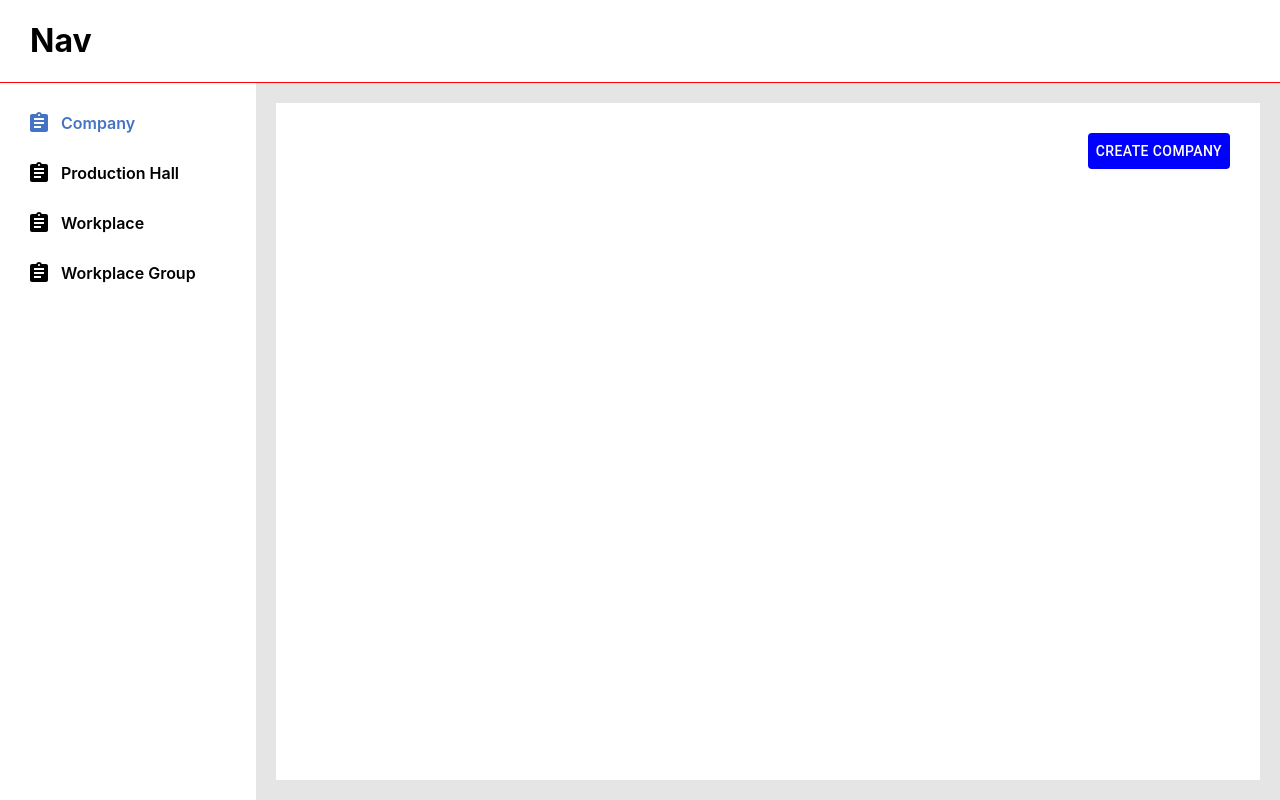
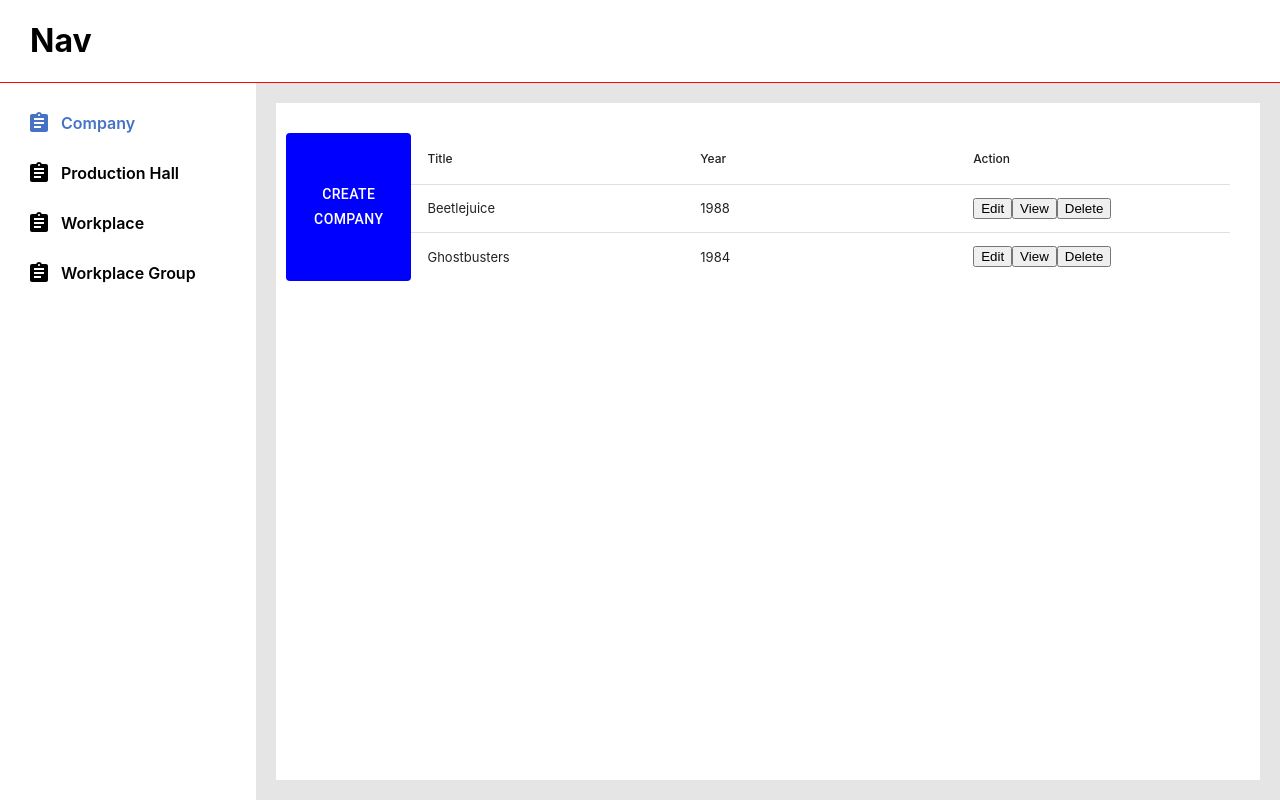
Before and after one commit to 000l3ear000/tracker, a Next.js app: page / in a window 1280 px wide. Built offline with nearby package versions, Linux system fonts and the light colour scheme.

Commit message:
added table but cant fix the styles

```diff
--- a/components/CustomModal/CustomModal.js
+++ b/components/CustomModal/CustomModal.js
@@ -1,5 +1,6 @@
 import { Modal, Button, Box } from '@material-ui/core'
-import React, { useState } from 'react'
+import React, { useState, useEffect, useMemo } from 'react';
+import DataTable from 'react-data-table-component';
 import styles from "../../styles/CustomModal.module.css"
 
 function CustomModal({ name }) {
@@ -7,6 +8,60 @@ function CustomModal({ name }) {
     const [open, setOpen] = useState(false);
     const handleOpen = () => setOpen(true);
     const handleClose = () => setOpen(false);
+
+    const columns = [
+        {
+            name: 'Title',
+            selector: row => row.title,
+            sortable: true,
+        },
+        {
+            name: 'Year',
+            selector: row => row.year,
+            sortable: true,
+        },
+                  {
+            name:"Action",
+            cell: (row) => <div className="btn-group" role="group" aria-label="Basic example">
+            <button type="button" id={row.id} onClick={editRow} className="btn btn-primary">Edit</button>
+            <button type="button" id={row.id} onClick={viewRow} className="btn btn-warning">View</button>
+            <button type="button" id={row.id} onClick={deleteRow} className="btn btn-danger">Delete</button>
+          </div>,
+            ignoreRowClick: true,
+            allowOverflow: true,
+            selector: false
+          },
+    ];
+
+    const data = [
+        {
+            id: 1,
+            title: 'Beetlejuice',
+            year: '1988',
+        },
+        {
+            id: 2,
+            title: 'Ghostbusters',
+            year: '1984',
+        },
+    ]
+
+    const handleChange = value => {
+        setSelectedRows(value);
+    }
+
+    const editRow = event => {
+        console.log(event.target.id);
+    };
+
+    const deleteRow = event => {
+        console.log(event.target.id);
+    };
+
+    const viewRow = event => {
+        console.log(event.target.id);
+    }
+
     const style = {
         position: 'absolute',
         top: '50%',
@@ -18,6 +73,39 @@ function CustomModal({ name }) {
         boxShadow: 24,
         p: 4,
     };
+
+    // const columns = useMemo(
+    //     () => [
+    //       {
+    //         name: 'Name',
+    //         selector: row => row.name,
+    //         sortable: true,
+    //         grow: 2,
+    //       },
+    //       {
+    //         name: 'Type',
+    //         selector: row => row.year,
+    //         sortable: true,
+    //       },
+    //       {
+    //         name: 'Color',
+    //         selector: row => row.color,
+    //         sortable: true,
+    //         right: true,
+    //       },
+    //       {
+    //         name:"Action",
+    //         cell: (row) => <div className="btn-group" role="group" aria-label="Basic example">
+    //         <button type="button" id={row.id} onClick={editRow} className="btn btn-primary">Edit</button>
+    //         <button type="button" id={row.id} onClick={viewRow} className="btn btn-warning">View</button>
+    //         <button type="button" id={row.id} onClick={deleteRow} className="btn btn-danger">Delete</button>
+    //       </div>,
+    //         ignoreRowClick: true,
+    //         allowOverflow: true,
+    //         selector: false
+    //       },
+    //     ],[],
+    //     );
 
     const company = () => {
         return (
@@ -165,9 +253,12 @@ function CustomModal({ name }) {
 
     return (
         <>
+            {/* <div className={ styles.headerDiv } >
+
+            </div> */}
             <Button style={{ backgroundColor: 'blue', color: 'white' }} onClick={handleOpen}>{"Create "+name}</Button>
 
-            <div >
+            <div>
                 <Modal
                     open={open}
                     onClose={handleClose}
@@ -178,8 +269,13 @@ function CustomModal({ name }) {
                 </Modal>
             </div>
 
-
-
+            <DataTable
+                // title={name}
+                // theme="dark"
+                columns={columns}
+                data={data}
+                // pagination
+            />
         </>
     )
 }
--- a/pages/_app.js
+++ b/pages/_app.js
@@ -1,4 +1,5 @@
 import '../styles/globals.css'
+// import '../node_modules/bootstrap/dist/css/bootstrap.min.css';
 
 function MyApp({ Component, pageProps }) {
   return <Component {...pageProps} />
--- a/styles/CustomModal.module.css
+++ b/styles/CustomModal.module.css
@@ -37,3 +37,10 @@
     width:50%;
     height: 40px;
 }
+
+.headerDiv {
+    display: flex;
+    justify-content: flex-end;
+    width: 100%;
+    border: 1px solid red;
+}
```
Also changed, not shown: package.json (+5 -2 lines), 1 other file (tests, documents, lock files or other folders).
